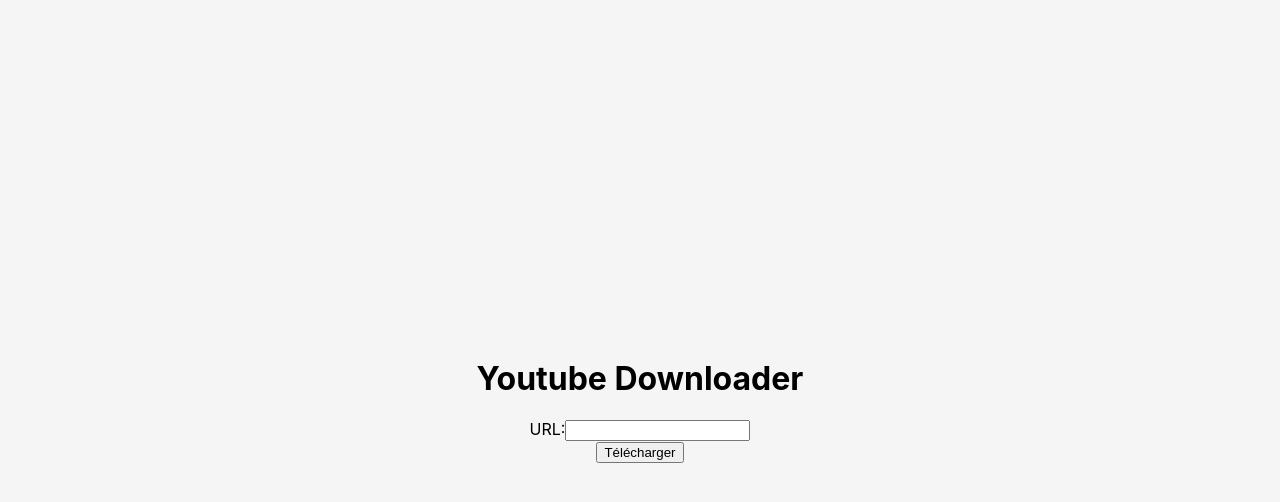
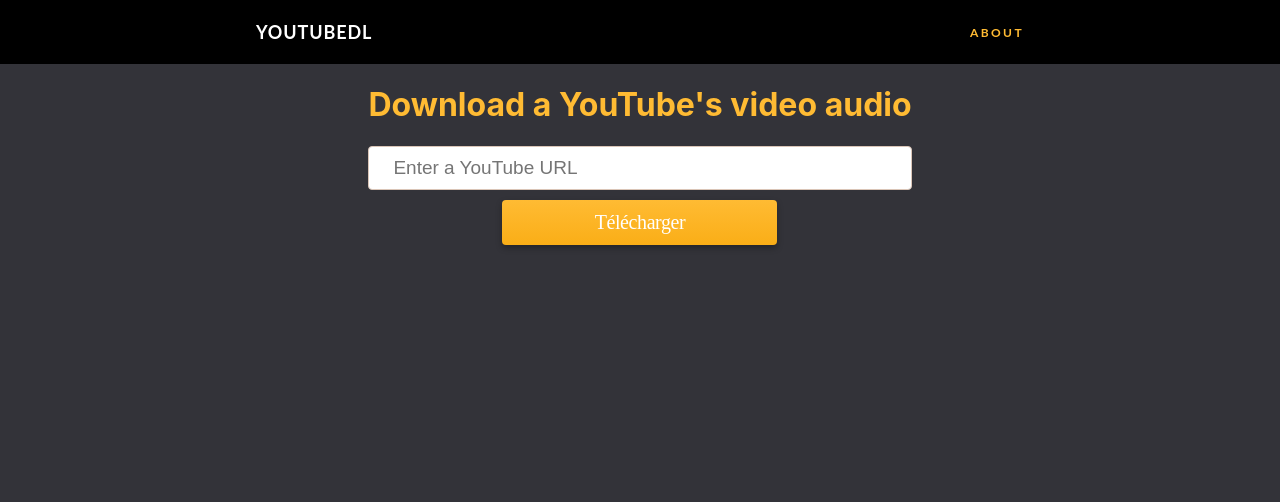
Before and after one commit to AnthonyRAFFY/YoutubeDownloader, a React (Create React App) app in the folder ytdl-front/: page / in a window 1280 px wide. Shown: the top 502 px of the page. Built offline with nearby package versions, Linux system fonts and the light colour scheme.

Commit message:
Front redesign

```diff
--- a/ytdl-front/src/App.css
+++ b/ytdl-front/src/App.css
@@ -1,38 +1,15 @@
-.App {
-  text-align: center;
+body, html, #root, .App {
+  height: 100%;
 }
 
-.App-logo {
-  height: 40vmin;
-  pointer-events: none;
+
+.flex {
+  display: flex;
+  justify-content: center;
+  box-sizing: border-box;
+  align-items: center;
 }
 
-@media (prefers-reduced-motion: no-preference) {
-  .App-logo {
-    animation: App-logo-spin infinite 20s linear;
-  }
+.flex-column {
+  flex-direction: column;
 }
-
-.App-header {
-  background-color: #282c34;
-  min-height: 100vh;
-  display: flex;
-  flex-direction: column;
-  align-items: center;
-  justify-content: center;
-  font-size: calc(10px + 2vmin);
-  color: white;
-}
-
-.App-link {
-  color: #61dafb;
-}
-
-@keyframes App-logo-spin {
-  from {
-    transform: rotate(0deg);
-  }
-  to {
-    transform: rotate(360deg);
-  }
-}
--- a/ytdl-front/src/DownloadProgress.css
+++ b/ytdl-front/src/DownloadProgress.css
@@ -4,10 +4,10 @@
     font-size: inherit;
     display: block;
     width: 900px;
-    height: 430px;
     padding: 10px;
     border-width: 1px;
     border-color: rgba(255, 255, 255, 0.19);
     background-color: rgba(255, 255, 255, 0.45);
     border-radius: 5px;
+    font-size: 12px;
 }
--- a/ytdl-front/src/DownloadProgress.js
+++ b/ytdl-front/src/DownloadProgress.js
@@ -6,8 +6,22 @@
 function DownloadProgress() {
 
     const location = useLocation();
-    const output = useRef("");
+    const output = useRef([]);
     const [finalOutput, setFinalOutput] = useState("");
+
+    function getOutput() {
+      let text = "";
+      for (let line of output.current) {
+        if (text === "") {
+          text += line;
+        }
+        else {
+          text += "\n" + line;
+        }
+      }
+
+      return text;
+    }
 
     useEffect(() => {
 
@@ -15,9 +29,14 @@
         const sse = new EventSource(`http://192.168.1.10:10501/stream/${location.state.jobId}`);
 
         function appendOutput(e) {
-          output.current = output.current + "\n" + e.data;
-          setFinalOutput(output.current);
+
+          if (output.current.length === 10) {
+            output.current.shift();
+          }
+          output.current.push(e.data);
+          setFinalOutput(getOutput());
         }
+
         sse.addEventListener('log', appendOutput, false);
 
         //sse.addEventListener('status', function(e) {
@@ -42,8 +61,12 @@
 
 
     return (
-        <textarea id="console" rows="10" readonly="" name="log" value={finalOutput}>
-        </textarea>
+        <div class="flex flex-column">
+          <h1>Your download is in progress...</h1>
+          <textarea id="console" rows="10" readonly="" name="log" value={finalOutput}>
+          </textarea>
+          <h2>Generating link...</h2>
+        </div>
       );
 }
 
--- /dev/null
+++ b/ytdl-front/src/Header.css
@@ -0,0 +1,33 @@
+#header #title{
+    font-size: large;
+    color: white;
+    letter-spacing: 0.05em;
+}
+
+#header {
+    background-color: black;
+    color: rgb(255, 187, 51);
+    box-sizing: border-box;
+    font-family: "Avenir Next", Lato, Helvetica, sans-serif;
+    text-transform: uppercase;
+    font-size: 12px;
+    font-weight: 700;
+    letter-spacing: 0.2em;
+}
+
+#header-fixed {
+    display: flex;
+    height: 64px;
+    max-width: 60%;
+    width: 100%;
+    justify-content: space-between;
+    align-items: center;
+    box-sizing: border-box;
+}
+
+/* For the headers to look good, be sure to reset the margin and padding of the body */
+
+body {
+	margin:0;
+	padding:0;
+}
--- /dev/null
+++ b/ytdl-front/src/Header.js
@@ -0,0 +1,18 @@
+import './Header.css';
+import React from "react";
+import { NavLink, Link } from 'react-router-dom';
+
+function Header(props) {
+    return (
+        <div id="header">
+            <div class="flex">
+                <div id="header-fixed">
+                    <a id="title">YoutubeDL</a>
+                    <a>About</a>
+                </div>
+            </div>
+        </div>
+    );
+}
+
+export default Header;
--- /dev/null
+++ b/ytdl-front/src/Layout.css
@@ -0,0 +1,10 @@
+.container {
+    margin: auto;
+    max-width: 1200px;
+  }
+
+.layout-container {
+    box-sizing: border-box;
+    background-color: #333339;
+    height: 100%
+}
--- a/ytdl-front/src/Layout.js
+++ b/ytdl-front/src/Layout.js
@@ -1,9 +1,12 @@
 import { Outlet } from "react-router-dom";
+import Header from "./Header";
+import './Layout.css';
 
 function Layout()
 {
     return (
         <div className="layout-container">
+            <Header/>
             <div className="container main-container">
                 <Outlet/>
             </div>
--- a/ytdl-front/src/YoutubeDownloader.css
+++ b/ytdl-front/src/YoutubeDownloader.css
@@ -1,50 +1,30 @@
-.container {
-    display: flex;
-    justify-content: center;
-    align-items: center;
-    height: 100vh;
-    background-color: #f5f5f5;
-  }
+h1, h2 {
+  color: rgb(255, 187, 51);
+}
 
-  .title {
-    font-size: 3rem;
-    text-align: center;
-    margin-bottom: 2rem;
-  }
+input {
+  width: 100%;
+  height: 44px;
+  border-radius: 4px;
+  background-color: #fff;
+  border: solid 1px #dac5b7;
+  padding-right: 38px;
+  font-size: 19px;
+  padding-left: 24px;
+  box-sizing: border-box;
+  margin-bottom: 10px;
+}
 
-  .input-container {
-    display: flex;
-    justify-content: center;
-    align-items: center;
-  }
-
-  .input {
-    border: none;
-    border-radius: 4px;
-    padding: 0.5rem;
-    font-size: 1.2rem;
-    margin-right: 1rem;
-    flex: 1;
-    background-color: #f0f0f0;
-    transition: all 0.2s ease;
-  }
-
-  .input:focus {
-    outline: none;
-    box-shadow: 0px 0px 4px #9ecaed;
-  }
-
-  .button {
-    border: none;
-    border-radius: 4px;
-    padding: 0.5rem 1.5rem;
-    font-size: 1.2rem;
-    color: white;
-    background-color: #1e90ff;
-    cursor: pointer;
-    transition: all 0.2s ease;
-  }
-
-  .button:hover {
-    background-color: #0077ff;
-  }
+button {
+  width: 275px;
+  height: 45px;
+  border-radius: 4px;
+  box-shadow: 0 3px 6px 0 rgba(0,0,0,.3);
+  background-image: linear-gradient(to bottom,rgb(255, 187, 51),rgb(250, 174, 23));
+  cursor: pointer;
+  font-family: SFProDisplay-SemiBold;
+  font-size: 20px;
+  letter-spacing: -.4px;
+  color: #fff;
+  border: none;
+}
--- a/ytdl-front/src/YoutubeDownloader.js
+++ b/ytdl-front/src/YoutubeDownloader.js
@@ -26,14 +26,10 @@
 
 
   return (
-    <div style={{ display: "flex", justifyContent: "center", alignItems: "center", height: "100vh" }}>
-      <form onSubmit={handleSubmit}>
-        <h1>Youtube Downloader</h1>
-        <label>
-          URL:
-          <input type="text" value={url} onChange={(event) => setUrl(event.target.value)} />
-        </label>
-        <br />
+    <div class="flex flex-column">
+      <form class="flex flex-column" onSubmit={handleSubmit}>
+        <h1>Download a YouTube's video audio</h1>
+        <input type="text" placeholder="Enter a YouTube URL" value={url} onChange={(event) => setUrl(event.target.value)} />
         <button>Télécharger</button>
       </form>
     </div>
```
